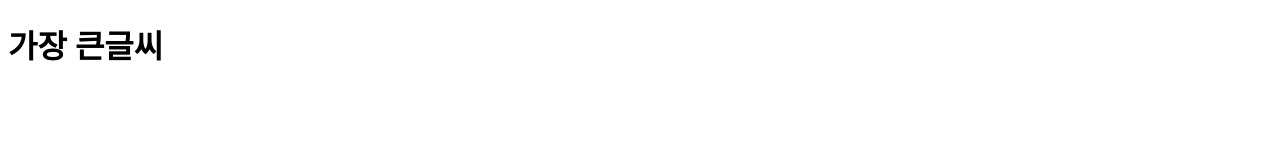
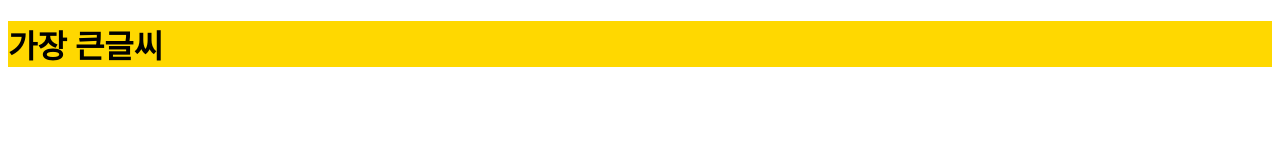
Before and after one commit to creativesalmon/creativesalmon.github.io, a plain HTML site: page index.html in a window 1280 px wide. Drawn offline with Linux system fonts and the light colour scheme.

Commit message:
add css file

```diff
--- a/index.html
+++ b/index.html
@@ -3,6 +3,7 @@
 <head>
   <meta charset="utf-8">
   <title>크리에이티브살몬</title>
+  <link href="viewport_base.css" type="text/css" rel="stylesheet">
 </head>
 <body>
   <h1>가장 큰글씨 </h1>
```
